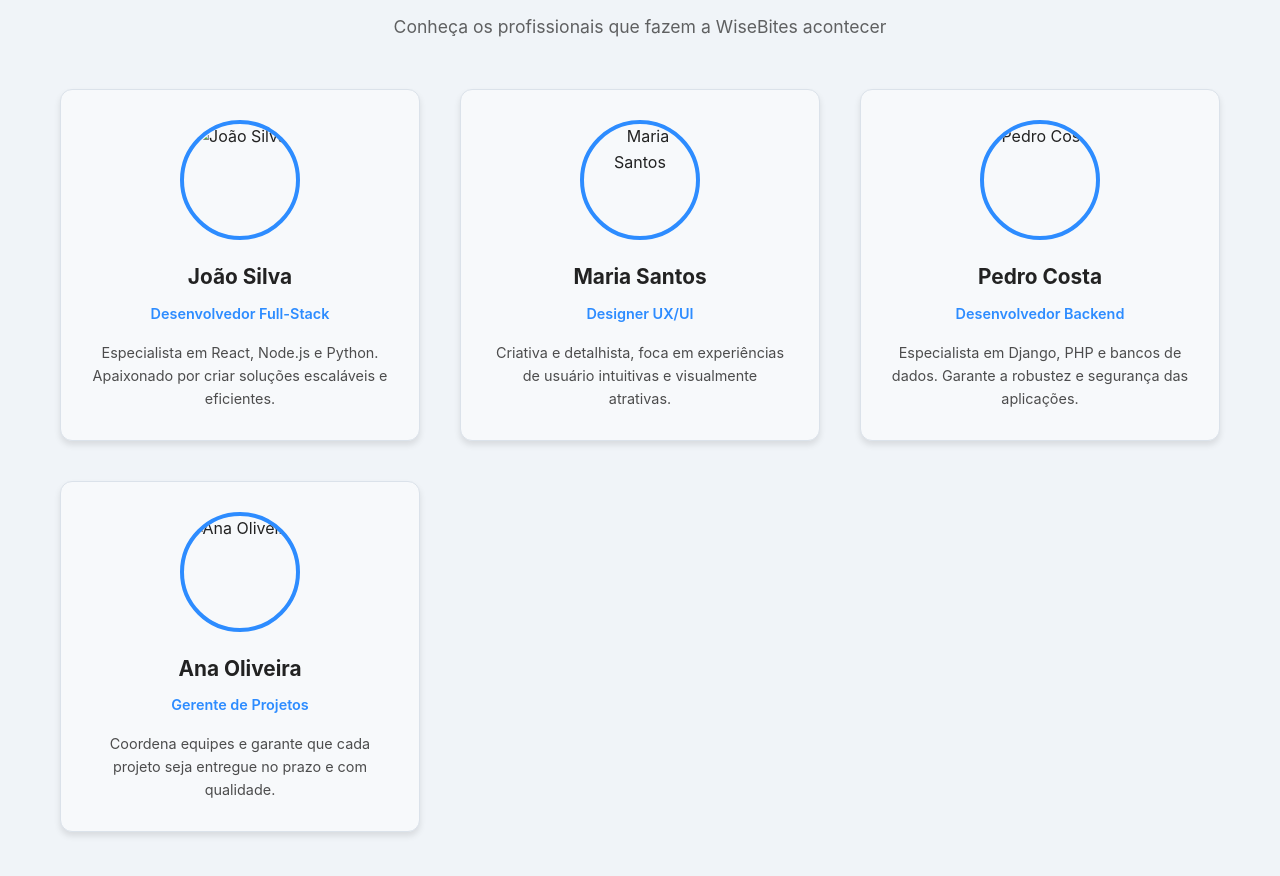
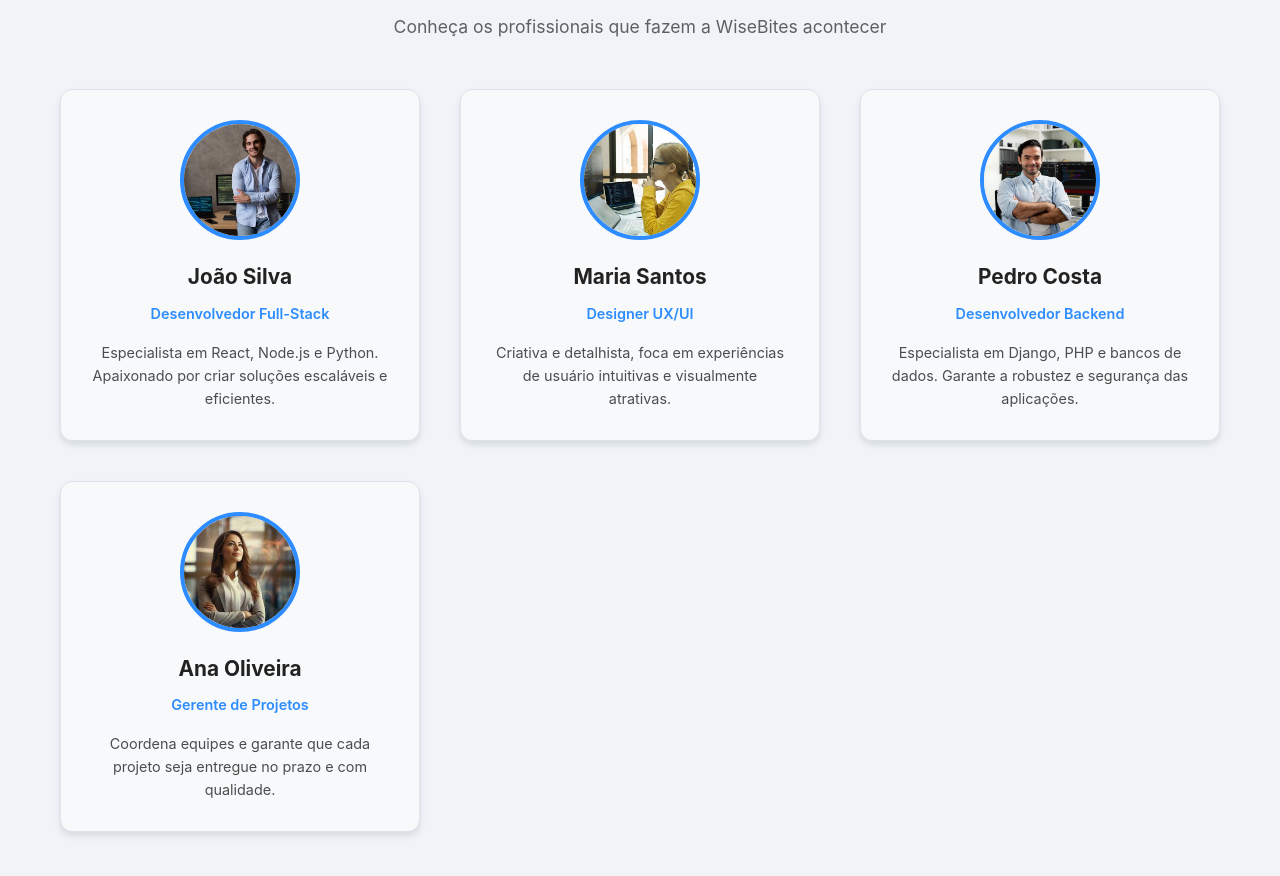
Before and after one commit to larissaNa/TrabalhoFinal, a plain HTML site: page html/about.html in a window 1280 px wide. Shown: the part 1651-2527 px from the top of the page. Drawn offline with Linux system fonts and the light colour scheme.

Commit message:
enviando imagens

```diff
--- a/html/about.html
+++ b/html/about.html
@@ -132,7 +132,7 @@
             <div class="team-grid">
                 <div class="team-member">
                     <div class="member-photo">
-                        <img src="../assets/team-1.jpg" alt="João Silva">
+                        <img src="../assets/images/team-1.png" alt="João Silva">
                     </div>
                     <div class="member-info">
                         <h3>João Silva</h3>
@@ -143,7 +143,7 @@
 
                 <div class="team-member">
                     <div class="member-photo">
-                        <img src="../assets/team-2.jpg" alt="Maria Santos">
+                        <img src="../assets/images/team-3.png" alt="Maria Santos">
                     </div>
                     <div class="member-info">
                         <h3>Maria Santos</h3>
@@ -154,7 +154,7 @@
 
                 <div class="team-member">
                     <div class="member-photo">
-                        <img src="../assets/team-3.jpg" alt="Pedro Costa">
+                        <img src="../assets/images/team-2.png" alt="Pedro Costa">
                     </div>
                     <div class="member-info">
                         <h3>Pedro Costa</h3>
@@ -165,7 +165,7 @@
 
                 <div class="team-member">
                     <div class="member-photo">
-                        <img src="../assets/team-4.jpg" alt="Ana Oliveira">
+                        <img src="../assets/images/team-4.png" alt="Ana Oliveira">
                     </div>
                     <div class="member-info">
                         <h3>Ana Oliveira</h3>
```
Also changed, not shown: index.html (+6 -6 lines), assets/images/client-1.png (added), assets/images/client-2.png (added), assets/images/client-3.png (added), assets/images/client-4.png (added), assets/images/client-5.png (added), assets/images/client-6.png (added), assets/images/team-1.png (added), assets/images/team-2.png (added), assets/images/team-3.png (added), assets/images/team-4.png (added).
